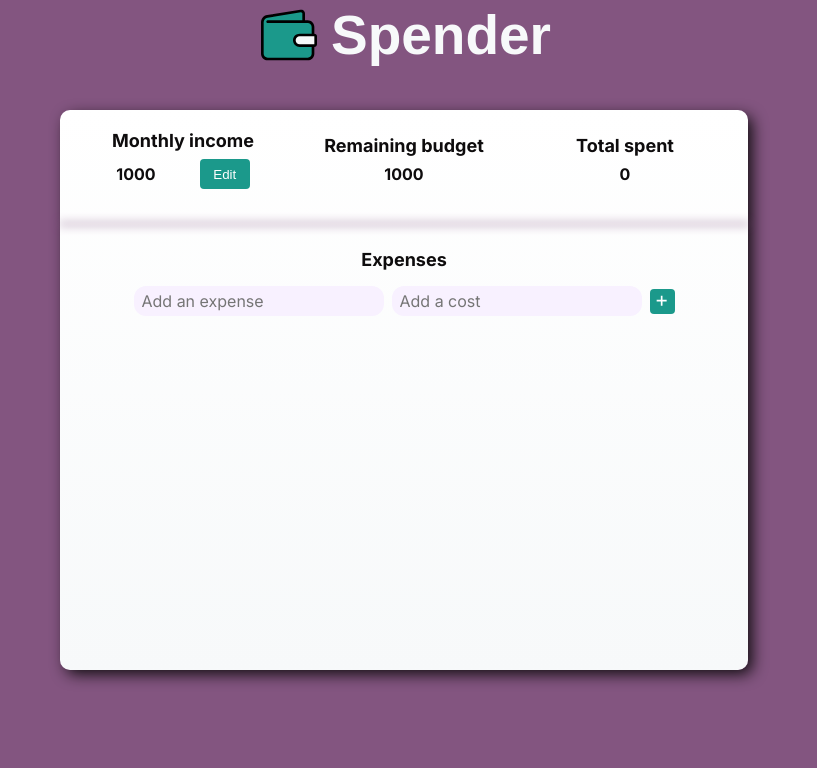
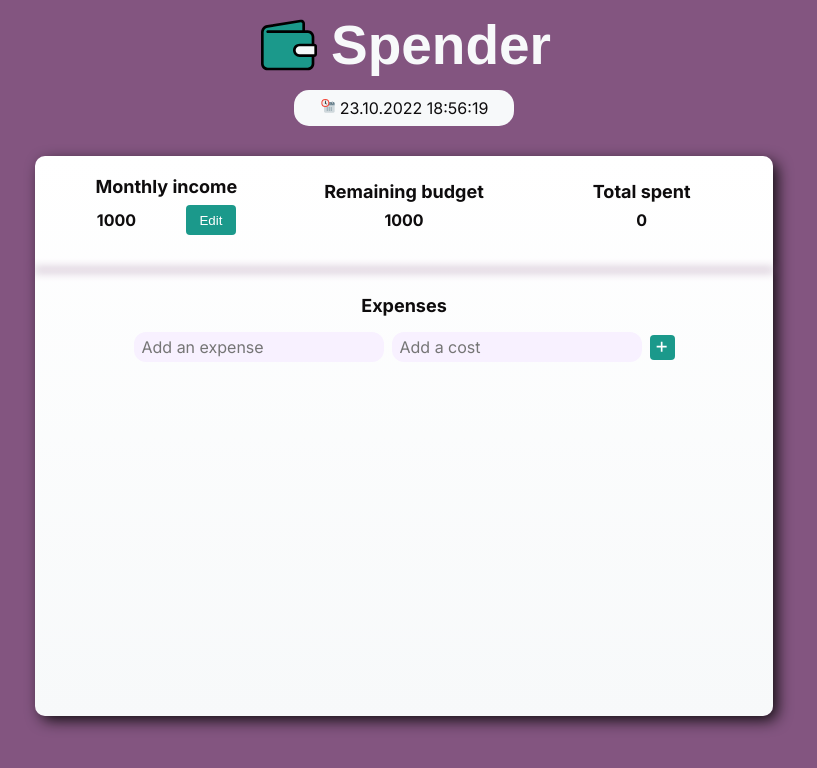
Before and after one commit to JakubLevanszky/spender-app-v2, a React (Create React App) app: page / in a window 1280 px wide. Shown: the top 768 px of the page, without its empty margins (236-1053 px from the left). Built offline with nearby package versions, Linux system fonts and the light colour scheme; no server answers; a web font is replaced by a local one.

Commit message:
feat: DateTime added + dayjs package + small adjustments

```diff
--- a/package.json
+++ b/package.json
@@ -6,6 +6,7 @@
     "@testing-library/jest-dom": "^5.16.4",
     "@testing-library/react": "^13.3.0",
     "@testing-library/user-event": "^13.5.0",
+    "dayjs": "^1.11.6",
     "react": "^18.2.0",
     "react-dom": "^18.2.0",
     "react-icons": "^4.4.0",
--- /dev/null
+++ b/src/features/ui/components/DateTime/DateTime.js
@@ -0,0 +1,15 @@
+/* eslint-disable react/prop-types */
+import React from 'react';
+import { DateTimeStyled } from './DateTime.styled';
+import dayjs from 'dayjs';
+import { FcOvertime } from 'react-icons/fc';
+
+export default function DateTime(props) {
+  const dateTime = dayjs(props.date.datetime).format('DD.MM.YYYY HH:mm:ss');
+  return (
+    <DateTimeStyled>
+      <FcOvertime />
+      {dateTime}
+    </DateTimeStyled>
+  );
+}
--- /dev/null
+++ b/src/features/ui/components/DateTime/DateTime.styled.js
@@ -0,0 +1,12 @@
+import styled from 'styled-components';
+import { palette } from '../../theme/palette';
+
+export const DateTimeStyled = styled.div`
+  background-color: ${palette.smokyWhite};
+  display: flex;
+  border-radius: 15px;
+  padding: 8px;
+  gap: 4px;
+  width: 220px;
+  justify-content: center;
+`;
--- a/src/features/ui/components/Header/Header.styled.js
+++ b/src/features/ui/components/Header/Header.styled.js
@@ -10,6 +10,7 @@ export const StyledHeader = styled.header`
   justify-content: center;
   height: 70px;
   width: 100%;
+  margin: 10px 0;
 `;
 
 export const Heading = styled.h1`
--- a/src/features/ui/components/SpenderApp/SpenderApp.js
+++ b/src/features/ui/components/SpenderApp/SpenderApp.js
@@ -1,5 +1,5 @@
 /* eslint-disable no-unused-vars */
-import React, { useState } from 'react';
+import React, { useState, useEffect } from 'react';
 import { Hr, SpenderAppStyled, SpenderAppWrapper, ValuesSection } from './SpenderApp.styled';
 import Header from '../Header/Header';
 import Expenses from '../../../../components/Expenses/Expenses';
@@ -7,12 +7,30 @@ import Income from '../../../../components/Income/Income';
 import { Container } from '../Container/Container.styled';
 import TotalSpent from '../../../../components/TotalSpent/TotalSpent';
 import RemainingBudget from '../../../../components/RemainingBudget/RemainingBudget';
+import DateTime from '../DateTime/DateTime';
 
 export default function SpenderApp() {
   const [income, setIncome] = useState(() => JSON.parse(localStorage.getItem('income')) ?? [1000]);
   const [expenses, setExpenses] = useState(
     () => JSON.parse(localStorage.getItem('expenses')) ?? []
   );
+
+  const [dateState, setDateState] = useState([]);
+  useEffect(() => {
+    const id = setInterval(function () {
+      fetch('http://worldtimeapi.org/api/ip')
+        .then((response) => response.json())
+        .then((data) => {
+          setDateState(data);
+        })
+        .catch((err) => {
+          setDateState(err);
+        });
+    }, 1000);
+    return () => clearInterval(id);
+  }, []);
+
+  if (dateState === undefined) return 'Date and time loading failed.';
 
   const handleIncomeUpdate = (newIncome) => {
     setIncome(newIncome);
@@ -36,6 +54,7 @@ export default function SpenderApp() {
     <>
       <SpenderAppWrapper>
         <Header />
+        <DateTime date={dateState} />
         <SpenderAppStyled>
           <Container>
             <ValuesSection>
--- a/src/features/ui/components/SpenderApp/SpenderApp.styled.js
+++ b/src/features/ui/components/SpenderApp/SpenderApp.styled.js
@@ -6,7 +6,7 @@ export const SpenderAppStyled = styled.div`
   display: flex;
   justify-content: center;
   align-items: center;
-  padding: 40px;
+  padding: 30px 15px;
   column-gap: 40px;
   width: 60vw;
   height: 100%;
```
Also changed, not shown: 1 other file (tests, documents, lock files or other folders).
